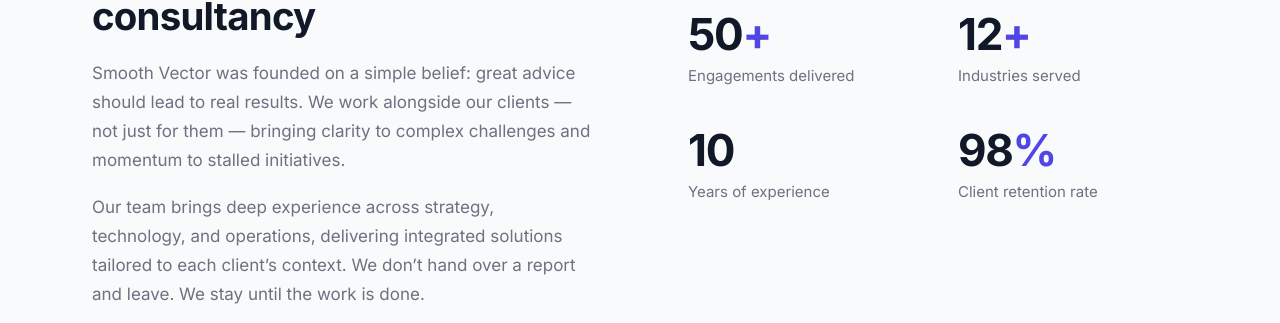
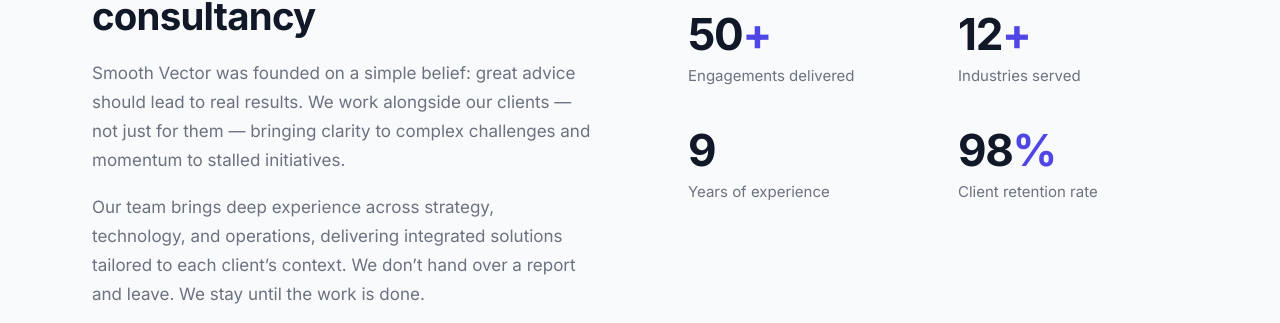
Before and after one commit to Smooth-Vector/smooth-vector, a Jekyll site: the page built from index.html, in a window 1280 px wide and 900 px high, scrolled down 1835 px. Shown: the part 137-460 px from the top of the window. Built offline with Jekyll 4.4.1, drawn with Linux system fonts in a browser that asks for light colours.

Commit message:
Update years of experience from 10 to 9

```diff
--- a/index.html
+++ b/index.html
@@ -99,7 +99,7 @@ description: Smooth Vector helps ambitious organisations navigate change, accele
           <div class="stat-label">Industries served</div>
         </div>
         <div class="stat-item">
-          <div class="stat-number">10</div>
+          <div class="stat-number">9</div>
           <div class="stat-label">Years of experience</div>
         </div>
         <div class="stat-item">
```
